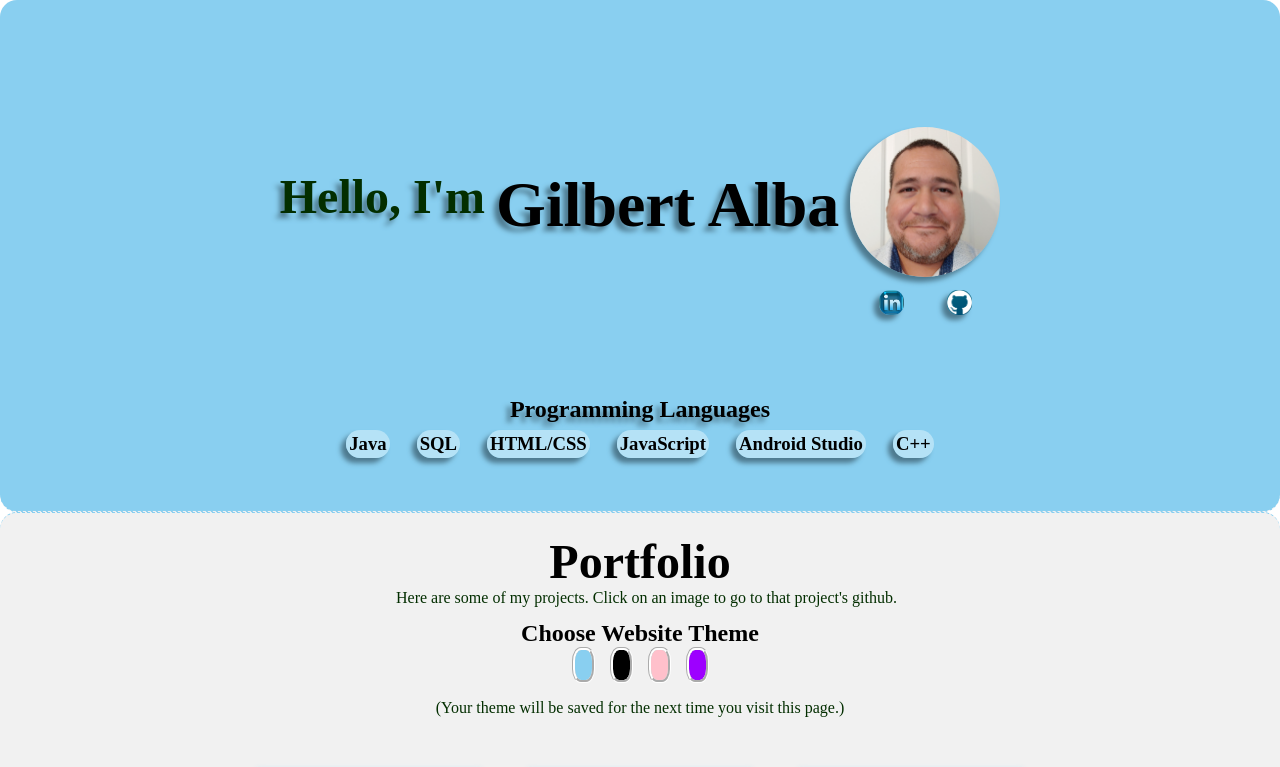
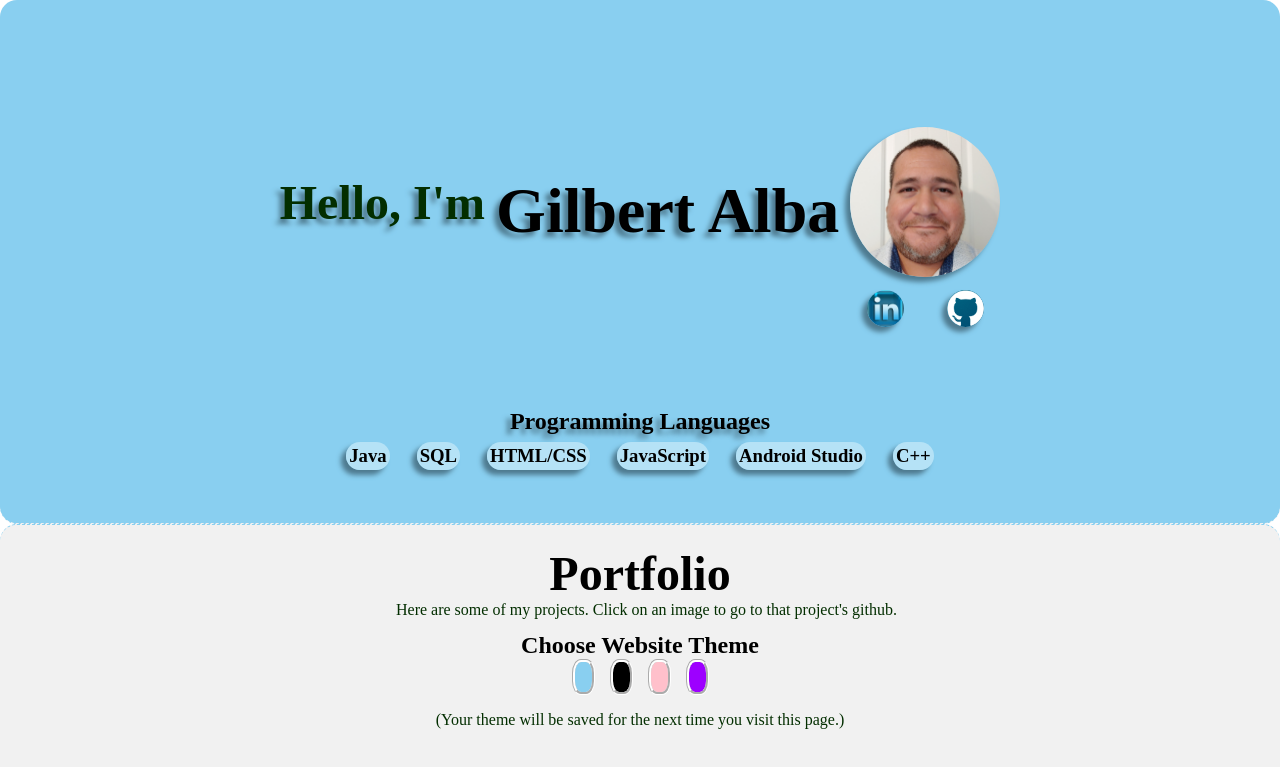
Before and after one commit to galba2/Portfolio-Webpage, a plain HTML site: page index.html in a window 1280 px wide. Shown: the top 767 px of the page. Drawn offline with Linux system fonts and the light colour scheme.

Commit message:
commit 20

```diff
--- a/default.css
+++ b/default.css
@@ -111,7 +111,7 @@ p, li, span, label, input,textarea{
 }
 
 .social-image{
-    border-radius: 11px;
+    border-radius: 18.5px;
     box-shadow: -5px 5px 5px var(--textShadow);
 }
 
--- a/index.html
+++ b/index.html
@@ -25,10 +25,10 @@
                 <img class="pic-me" src="Me.jpg" alt="Picture of Gilbert Alba" width="150" height="150">
                 <div class="social-links-wrapper">
                     <a href="https://www.linkedin.com/in/gilbert-alba" target="_blank">
-                        <img class="social-image" src="Linkedin_image.jpg" alt="Link with an icon to Gilbert Alba's linked in profile" width="25" height="25">
+                        <img class="social-image" src="Linkedin_image.jpg" alt="Link with an icon to Gilbert Alba's linked in profile" width="37" height="37">
                     </a>
                     <a href="https://github.com/galba2" target="_blank">
-                        <img class="social-image" src="github_image.png" alt="Link with an icon to Gilbert Alba's git hub profile" width="25" height="25">
+                        <img class="social-image" src="github_image.png" alt="Link with an icon to Gilbert Alba's git hub profile" width="37" height="37">
                     </a>
                 </div>
             </div>
```
